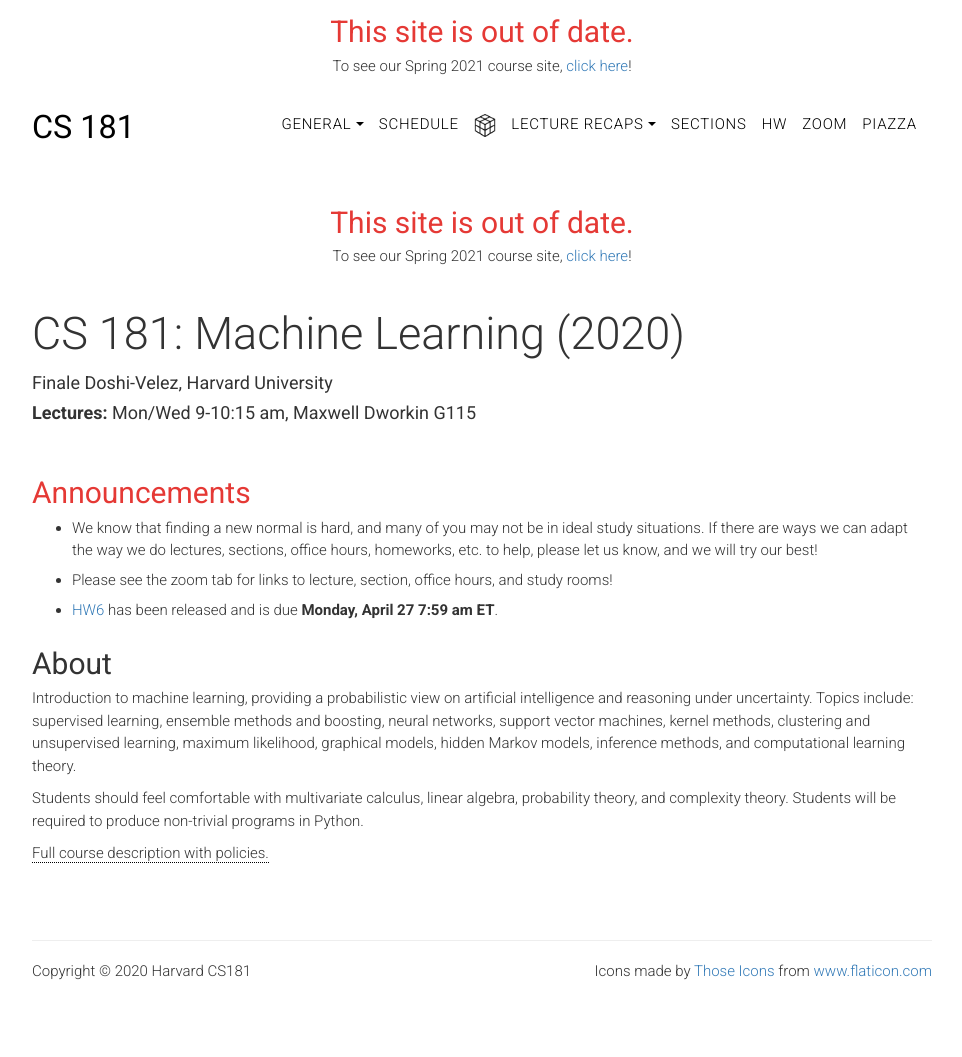
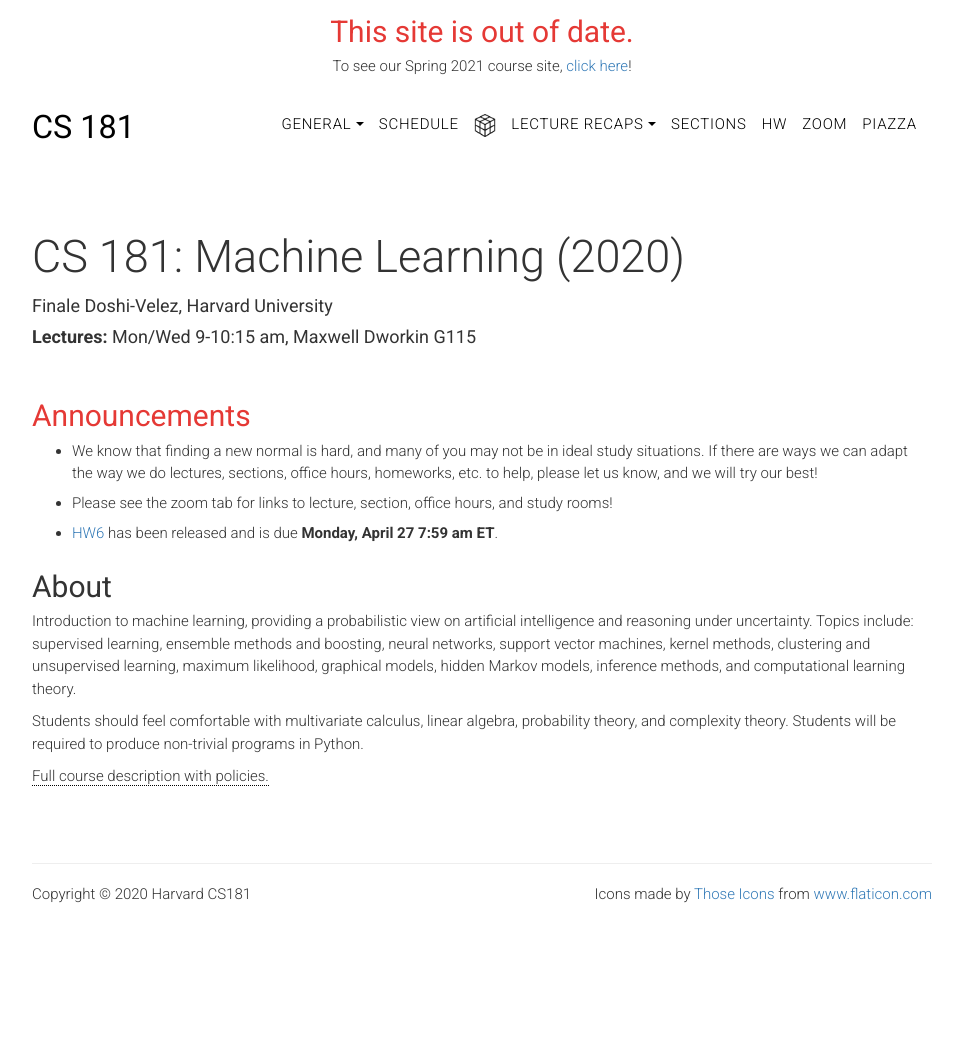
Before and after one commit to harvard-ml-courses/cs181-web-2020, a Jekyll site: the page built from index.html, in a window 1280 px wide. Shown: the whole page, without its empty margins (158-1120 px from the left). Built offline with Jekyll 4.4.1, drawn with Linux system fonts in a browser that asks for light colours; after the commit the page ends 980 px from its top, so only the background shows below that.

Commit message:
Update index.html

```diff
--- a/index.html
+++ b/index.html
@@ -3,13 +3,6 @@
 title: Home
 weight: 0
 ---
-
-<section class="main-container text">
-	  <h2 class="title announcement">This site is out of date.</h2>
-		To see our Spring 2021 course site, <a href="https://harvard-ml-courses.github.io/cs181-web/">click here</a>!
-</section>
-
-
 <section class="main-container page-head">
 	<div class="main">
 		<h1 class="head-title">CS 181: Machine Learning (2020)</h1>
```
